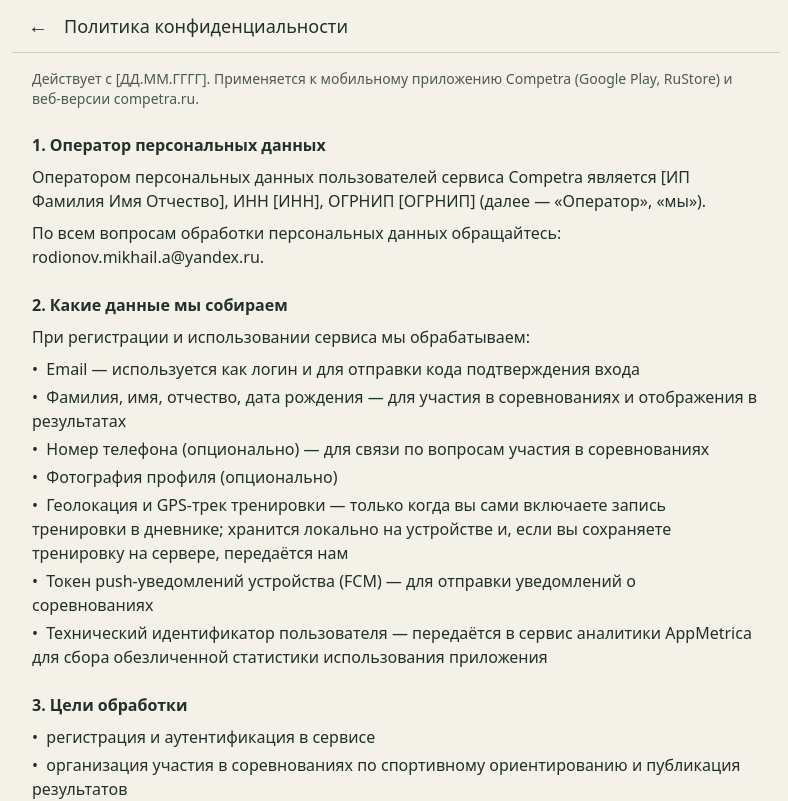
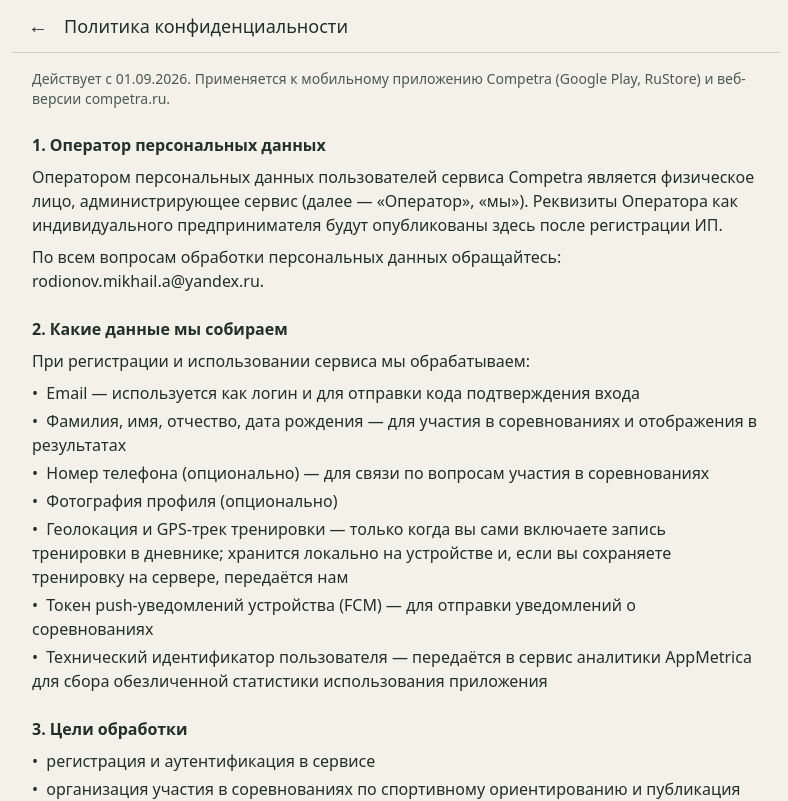
Before and after one commit to mishka-rodionov/competra-web-ts, a React (Vite) app: page /#/privacy in a window 1280 px wide. Shown: the top 801 px of the page, without its empty margins (244-1032 px from the left). Built offline with nearby package versions, Linux system fonts and the light colour scheme; what chartjs-plugin-zoom would draw is missing.

Commit message:
Depersonalize privacy policy pending IP registration
Section 1 no longer asserts sole-proprietor (ИП) status as fact — the
service isn't registered as one yet. Also sets the effective date.

Co-Authored-By: Claude Sonnet 5 <noreply@anthropic.com>

```diff
--- a/src/features/legal/privacyPolicyContent.ts
+++ b/src/features/legal/privacyPolicyContent.ts
@@ -1,9 +1,6 @@
-// Оператор персональных данных, ИНН/ОГРНИП и дата вступления в силу — заполнить перед публикацией.
-const OPERATOR_NAME = '[ИП Фамилия Имя Отчество]'
-const OPERATOR_INN = '[ИНН]'
-const OPERATOR_OGRNIP = '[ОГРНИП]'
+// Реквизиты ИП (название, ИНН, ОГРНИП) добавить в раздел 1, когда сервис будет привязан к ИП.
 const CONTACT_EMAIL = 'rodionov.mikhail.a@yandex.ru'
-export const EFFECTIVE_DATE = '[ДД.ММ.ГГГГ]'
+export const EFFECTIVE_DATE = '01.09.2026'
 
 export type LegalContentItem = { type: 'p'; text: string } | { type: 'bullets'; items: string[] }
 
@@ -25,7 +22,7 @@ export const PRIVACY_POLICY_SECTIONS: LegalSection[] = [
     title: '1. Оператор персональных данных',
     content: [
       p(
-        `Оператором персональных данных пользователей сервиса Competra является ${OPERATOR_NAME}, ИНН ${OPERATOR_INN}, ОГРНИП ${OPERATOR_OGRNIP} (далее — «Оператор», «мы»).`,
+        'Оператором персональных данных пользователей сервиса Competra является физическое лицо, администрирующее сервис (далее — «Оператор», «мы»). Реквизиты Оператора как индивидуального предпринимателя будут опубликованы здесь после регистрации ИП.',
       ),
       p(`По всем вопросам обработки персональных данных обращайтесь: ${CONTACT_EMAIL}.`),
     ],
```
